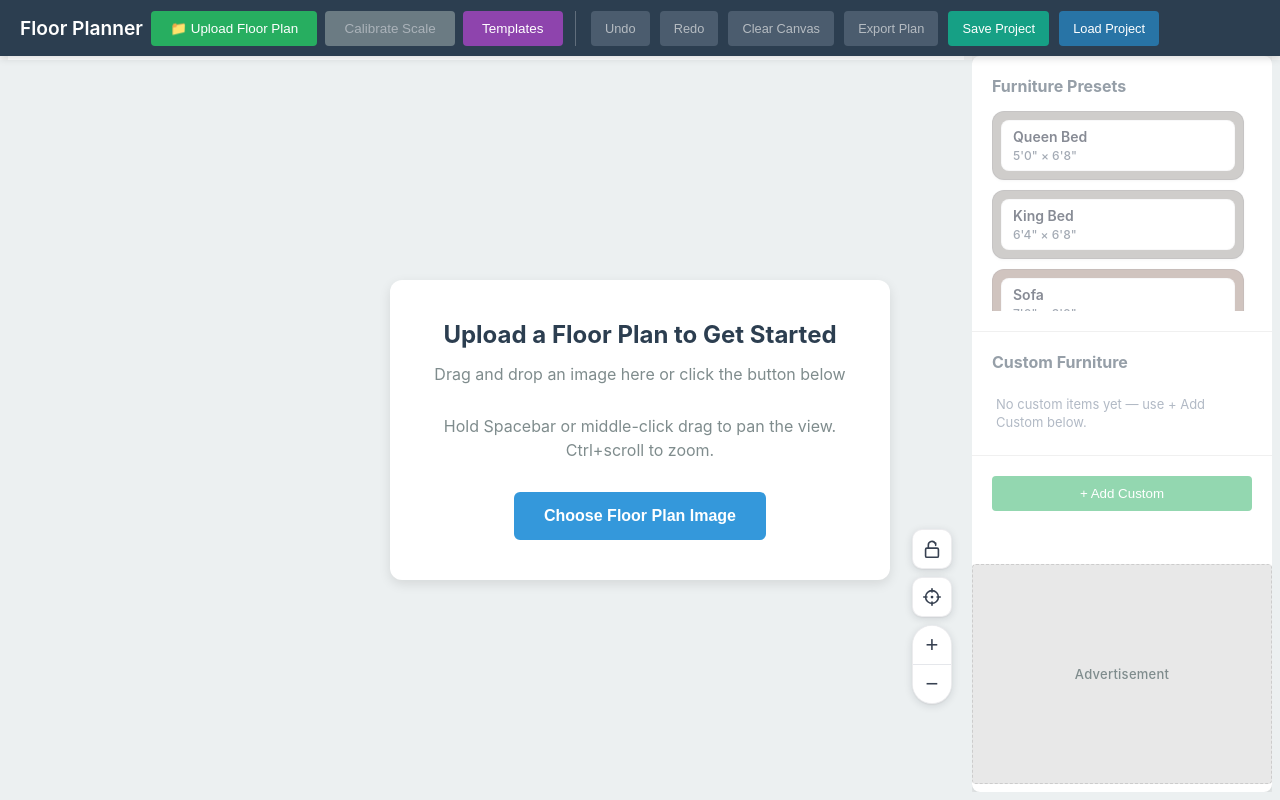
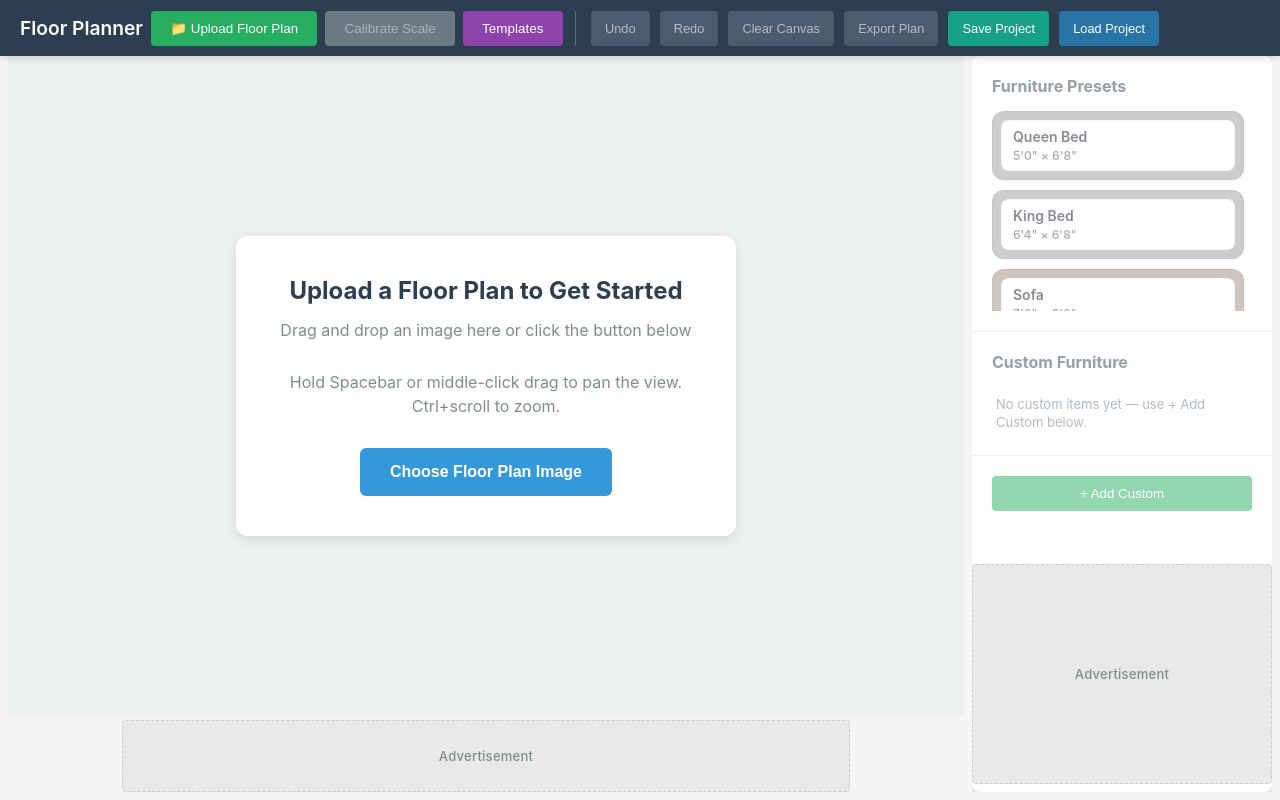
Before and after one commit to Edperez0/floor-planner, a React (Vite) app: page / in a window 1280 px wide. Built offline with nearby package versions, Linux system fonts and the light colour scheme.

Commit message:
floor plan

```diff
--- a/src/App.css
+++ b/src/App.css
@@ -28,17 +28,26 @@
   box-sizing: border-box;
 }
 
+@media (min-width: 901px) {
+  .app-main {
+    overflow: hidden;
+  }
+}
+
 .canvas-column {
   display: flex;
   flex-direction: column;
   min-width: 0;
   min-height: 0;
+  position: relative;
+  overflow: hidden;
 }
 
 .canvas-host {
   flex: 1;
   min-height: 0;
   position: relative;
+  overflow: hidden;
   background: #fff;
   touch-action: none;
   -ms-touch-action: none;
@@ -375,19 +384,19 @@
 }
 
 .no-floorplan {
-  position: fixed;
-  top: 60px;
-  left: 0;
-  right: 0;
-  bottom: 0;
-  display: flex;
-  align-items: center;
-  justify-content: center;
+  position: absolute;
+  inset: 0;
   background: #ecf0f1;
-  z-index: 10;
+  z-index: 40;
 }
 
 .upload-prompt {
+  position: absolute;
+  top: 50%;
+  left: 50%;
+  transform: translate(-50%, -50%);
+  box-sizing: border-box;
+  width: min(500px, calc(100% - 32px));
   text-align: center;
   padding: 40px;
   background: white;
--- a/src/App.jsx
+++ b/src/App.jsx
@@ -1139,6 +1139,20 @@ function App() {
                   </button>
                 </div>
               </div>
+              {!floorPlanUrl && !isDraggingFile && (
+                <div className="no-floorplan">
+                  <div className="upload-prompt">
+                    <h2>Upload a Floor Plan to Get Started</h2>
+                    <p>Drag and drop an image here or click the button below</p>
+                    <p className="upload-hint">
+                      Hold Spacebar or middle-click drag to pan the view. Ctrl+scroll to zoom.
+                    </p>
+                    <button type="button" onClick={() => fileInputRef.current?.click()} className="upload-btn">
+                      Choose Floor Plan Image
+                    </button>
+                  </div>
+                </div>
+              )}
             </div>
 
             <aside
@@ -1176,21 +1190,6 @@ function App() {
         </div>
       )}
 
-      {!floorPlanUrl && !isDraggingFile && (
-        <div className="no-floorplan">
-          <div className="upload-prompt">
-            <h2>Upload a Floor Plan to Get Started</h2>
-            <p>Drag and drop an image here or click the button below</p>
-            <p className="upload-hint">
-              Hold Spacebar or middle-click drag to pan the view. Ctrl+scroll to zoom.
-            </p>
-            <button type="button" onClick={() => fileInputRef.current?.click()} className="upload-btn">
-              Choose Floor Plan Image
-            </button>
-          </div>
-        </div>
-      )}
-
       {showCalibrationModal && (
         <CalibrationModal
           onSubmit={handleCalibrationSubmit}
--- a/src/components/Toolbar.css
+++ b/src/components/Toolbar.css
@@ -1,4 +1,5 @@
 .toolbar.app-toolbar {
+  position: relative;
   flex: 0 0 auto;
   width: 100%;
   min-height: 56px;
@@ -11,7 +12,7 @@
   align-items: center;
   padding: 0 clamp(12px, 2vw, 20px);
   gap: clamp(8px, 1.2vw, 20px);
-  z-index: 100;
+  z-index: 200;
   box-shadow: 0 2px 8px rgba(0, 0, 0, 0.15);
   overflow-x: auto;
   overflow-y: hidden;
```
